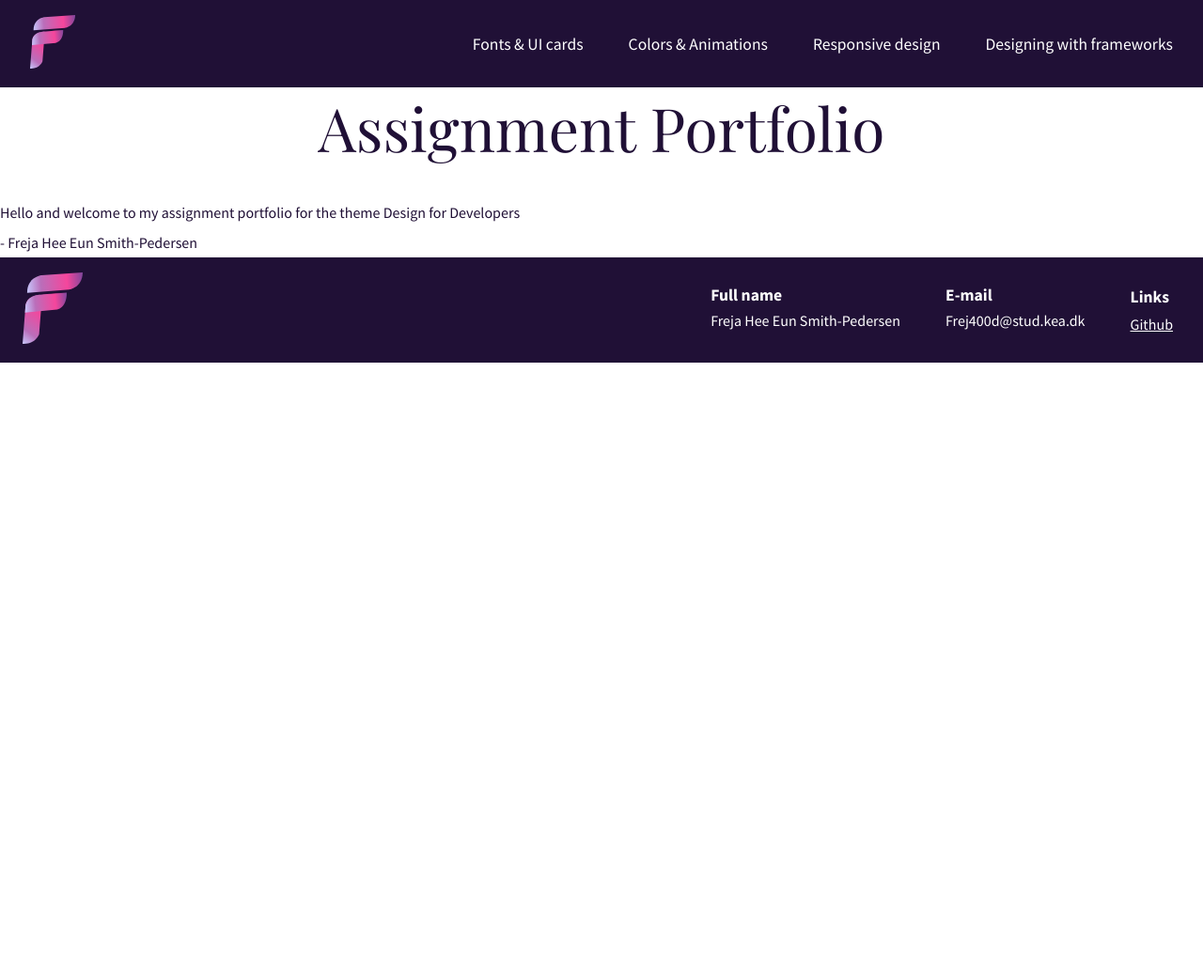
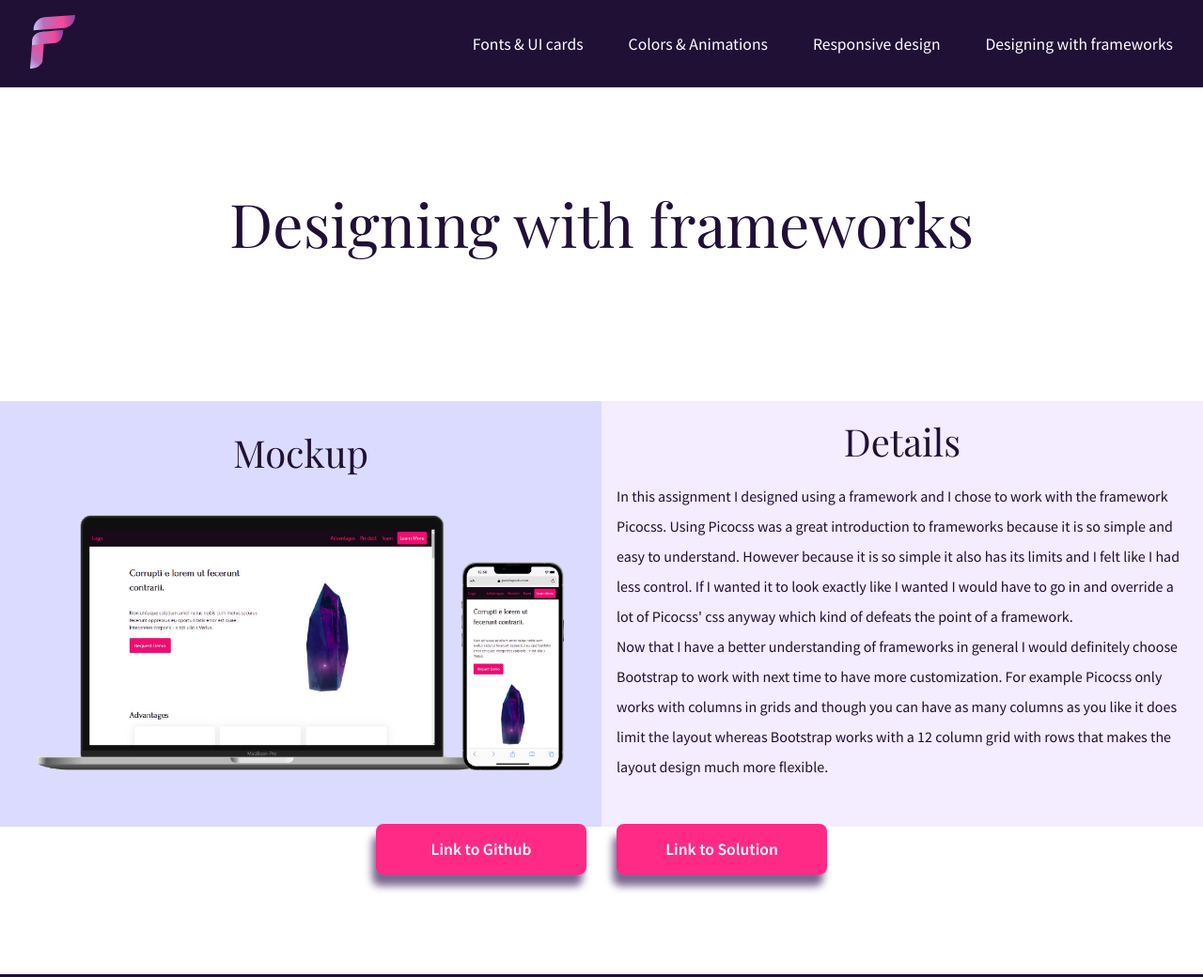
Before and after one commit to Frej400d/assignment_portfolio, a plain HTML site: page framework.html in a window 1280 px wide. Shown: the top 1040 px of the page at 94% size. Before the commit the page ends 800 px from the top, so only its background shows below. Drawn offline with nearby package versions, Linux system fonts and the light colour scheme.

Commit message:
framework done

```diff
--- a/framework.html
+++ b/framework.html
@@ -4,7 +4,7 @@
     <meta charset="UTF-8" />
     <meta name="viewport" content="width=device-width, initial-scale=1.0" />
     <meta http-equiv="X-UA-Compatible" content="ie=edge" />
-    <title>Assignment Portfolio</title>
+    <title>Designing with Frameworks</title>
 
     <link rel="stylesheet" href="style.css" />
     <link rel="preconnect" href="https://fonts.googleapis.com" />
@@ -42,16 +42,54 @@
       </div>
     </nav>
     <header>
-      <div class="header-text">
-        <h1>Assignment Portfolio</h1>
-        <p>
-          Hello and welcome to my assignment portfolio for the theme Design for
-          Developers
-        </p>
-        <p>- Freja Hee Eun Smith-Pedersen</p>
+      <div class="assign-header">
+        <h1>Designing with frameworks</h1>
       </div>
     </header>
-    <main></main>
+    <main id="frameworks">
+      <section id="framework-content">
+        <div class="fw-content-wrapper">
+          <div class="fw-mockup">
+            <h2>Mockup</h2>
+
+            <img class="fw-img" src="img/framework_mockup.png" alt="Mockup" />
+          </div>
+
+          <div class="fw-details">
+            <h2>Details</h2>
+            <p>
+              In this assignment I designed using a framework and I chose to
+              work with the framework Picocss. Using Picocss was a great
+              introduction to frameworks because it is so simple and easy to
+              understand. However because it is so simple it also has its limits
+              and I felt like I had less control. If I wanted it to look exactly
+              like I wanted I would have to go in and override a lot of Picocss'
+              css anyway which kind of defeats the point of a framework. <br />
+              Now that I have a better understanding of frameworks in general I
+              would definitely choose Bootstrap to work with next time to have
+              more customization. For example Picocss only works with columns in
+              grids and though you can have as many columns as you like it does
+              limit the layout whereas Bootstrap works with a 12 column grid
+              with rows that makes the layout design much more flexible.
+            </p>
+          </div>
+        </div>
+      </section>
+      <section class="buttons">
+        <form
+          target="_blank"
+          action="https://github.com/Frej400d/12c.01.04.responsive-design.git"
+        >
+          <input class="button" type="submit" value="Link to Github" />
+        </form>
+        <form
+          target="_blank"
+          action="https://pandapoob.com/kea/12_design/responsive_design/"
+        >
+          <input class="button" type="submit" value="Link to Solution" />
+        </form>
+      </section>
+    </main>
     <footer>
       <section id="footer-logo">
         <a href="index.html"
--- a/style.css
+++ b/style.css
@@ -365,7 +365,7 @@ footer p {
 }
 
 .details-img {
-  max-width: 35rem;
+  max-width: 40rem;
 }
 
 .buttons {
@@ -376,6 +376,27 @@ footer p {
   align-items: baseline;
   justify-content: center;
   gap: 2rem;
+}
+
+/*FRAMEWORK*/
+.fw-content-wrapper {
+  min-height: 60vh;
+}
+
+.fw-mockup {
+  background-color: var(--color-light);
+  padding-inline: 1rem;
+  padding-block: 1rem 3rem;
+}
+
+.fw-details {
+  background-color: var(--color-lighter);
+  padding-inline: 1rem;
+  padding-block: 1rem 3rem;
+}
+
+.fw-img {
+  max-width: 35rem;
 }
 
 @media (min-width: 790px) {
@@ -475,6 +496,37 @@ footer p {
     grid-column: 1/2;
     grid-row: 1/2;
   }
+
+  /*FRAMEWORK*/
+  #frameworks h2 {
+    text-align: left;
+  }
+
+  .fw-content-wrapper {
+    display: grid;
+    grid-template-columns: 1fr 1fr;
+    align-content: center;
+    justify-content: space-around;
+  }
+
+  .fw-img-wrapper {
+    display: flex;
+    justify-content: center;
+  }
+
+  .fw-mockup {
+    display: flex;
+    flex-direction: column;
+    align-items: center;
+    justify-content: space-around;
+  }
+
+  .fw-details {
+    display: flex;
+    flex-direction: column;
+    align-items: center;
+    justify-content: space-around;
+  }
 }
 
 @media (min-width: 1200px) {
@@ -506,4 +558,10 @@ footer p {
   .details-container {
     margin-inline: 15rem 5rem;
   }
+  .fw-details {
+    padding-inline: 5rem 5rem;
+  }
+  .fw-img {
+    margin-top: 3rem;
+  }
 }
```
